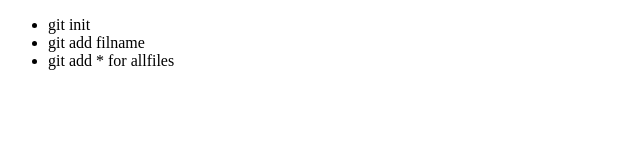
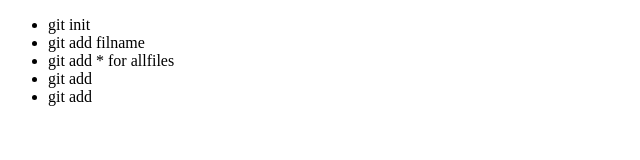
Before and after one commit to Yuda1234/git, a plain HTML site: page index.html in a window 1280 px wide. Shown: the whole page, without its empty margins (0-640 px from the left). Drawn offline with Linux system fonts and the light colour scheme.

Commit message:
commit 3

```diff
--- a/css/style.css
+++ b/css/style.css
@@ -0,0 +1,3 @@
+li{
+    color:blueviolet;
+}
--- a/index.html
+++ b/index.html
@@ -11,6 +11,8 @@
         <li>git init</li>
         <li>git add filname</li>
         <li>git add * for allfiles</li>
+        <li>git add </li>
+        <li>git add </li>
     </ul>
 </body>
 </html>
```
